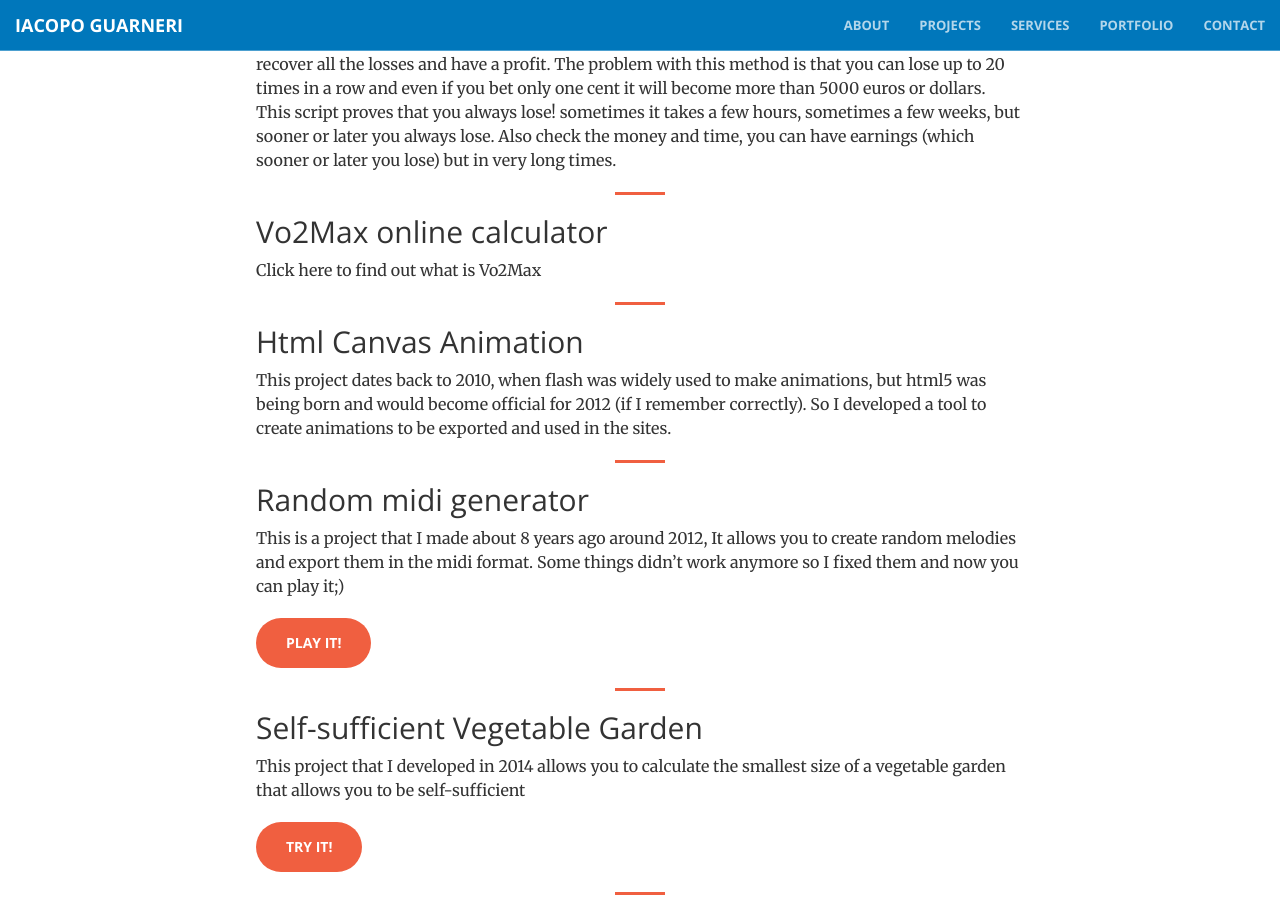
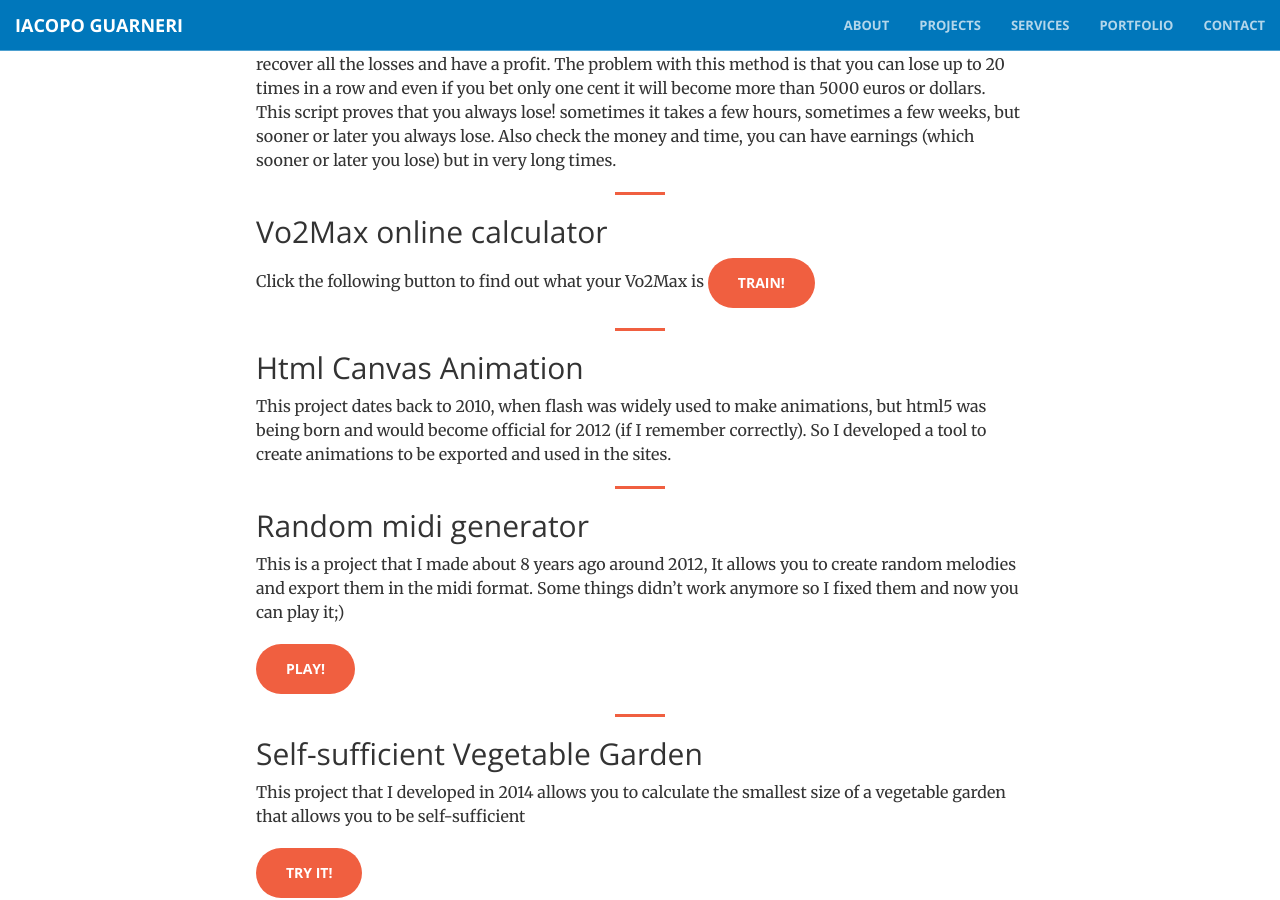
Before and after one commit to iacoposk8/iacoposk8.github.io, a Jekyll site: the page built from projects.md, in a window 1280 px wide and 900 px high, scrolled down 783 px. Built offline with Jekyll 4.4.1, drawn with Linux system fonts in a browser that asks for light colours.

Commit message:
Update projects.md

```diff
--- a/projects.md
+++ b/projects.md
@@ -31,7 +31,8 @@ Also check the money and time, you can have earnings (which sooner or later you
 ---
 
 ## Vo2Max online calculator
-Click here to find out what is Vo2Max
+Click the following button to find out what your Vo2Max is
+<a href="/projects/vo2max" class="btn btn-primary btn-xl">Train!</a>
 
 ---
 
@@ -43,7 +44,7 @@ This project dates back to 2010, when flash was widely used to make animations,
 ## Random midi generator
 This is a project that I made about 8 years ago around 2012, It allows you to create random melodies and export them in the midi format. Some things didn't work anymore so I fixed them and now you can play it;)
 
-<a href="/projects/random_midi_generator" class="btn btn-primary btn-xl">Play it!</a>
+<a href="/projects/random_midi_generator" class="btn btn-primary btn-xl">Play!</a>
 
 ---
 
```
